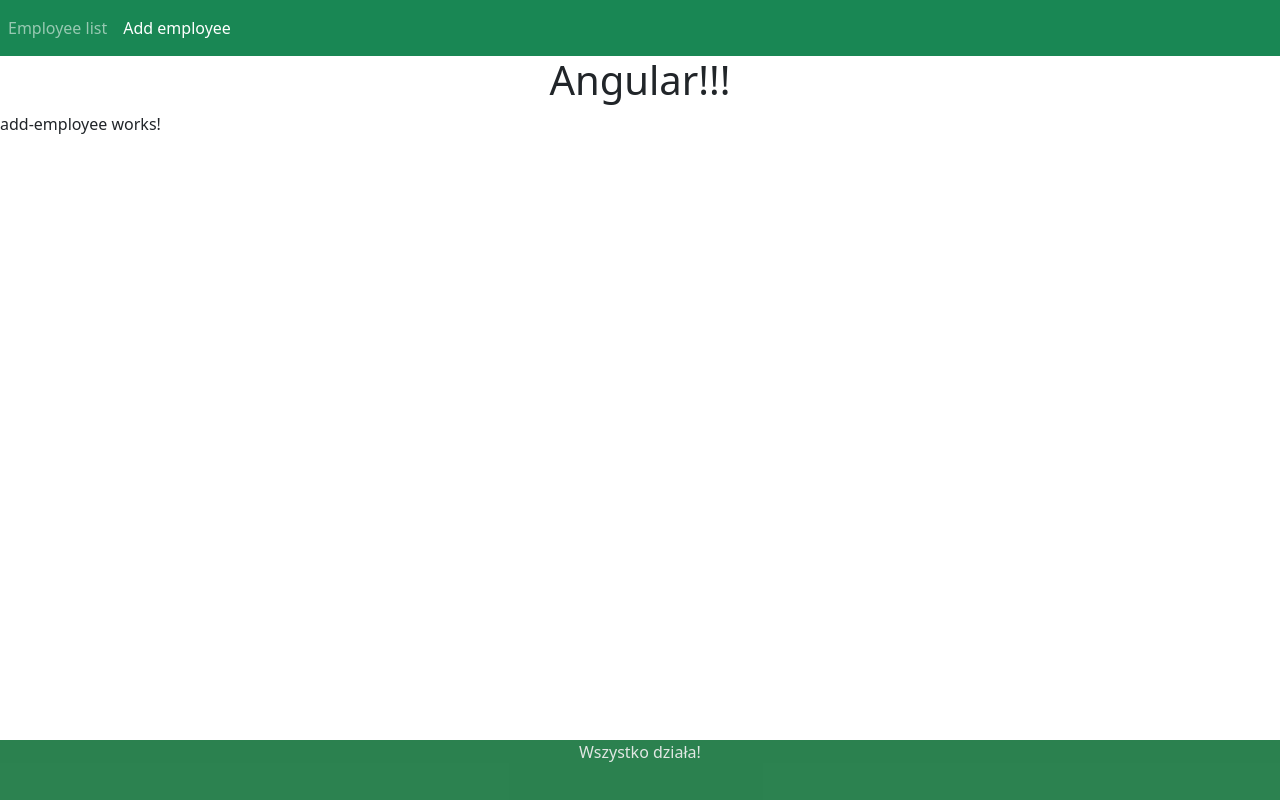
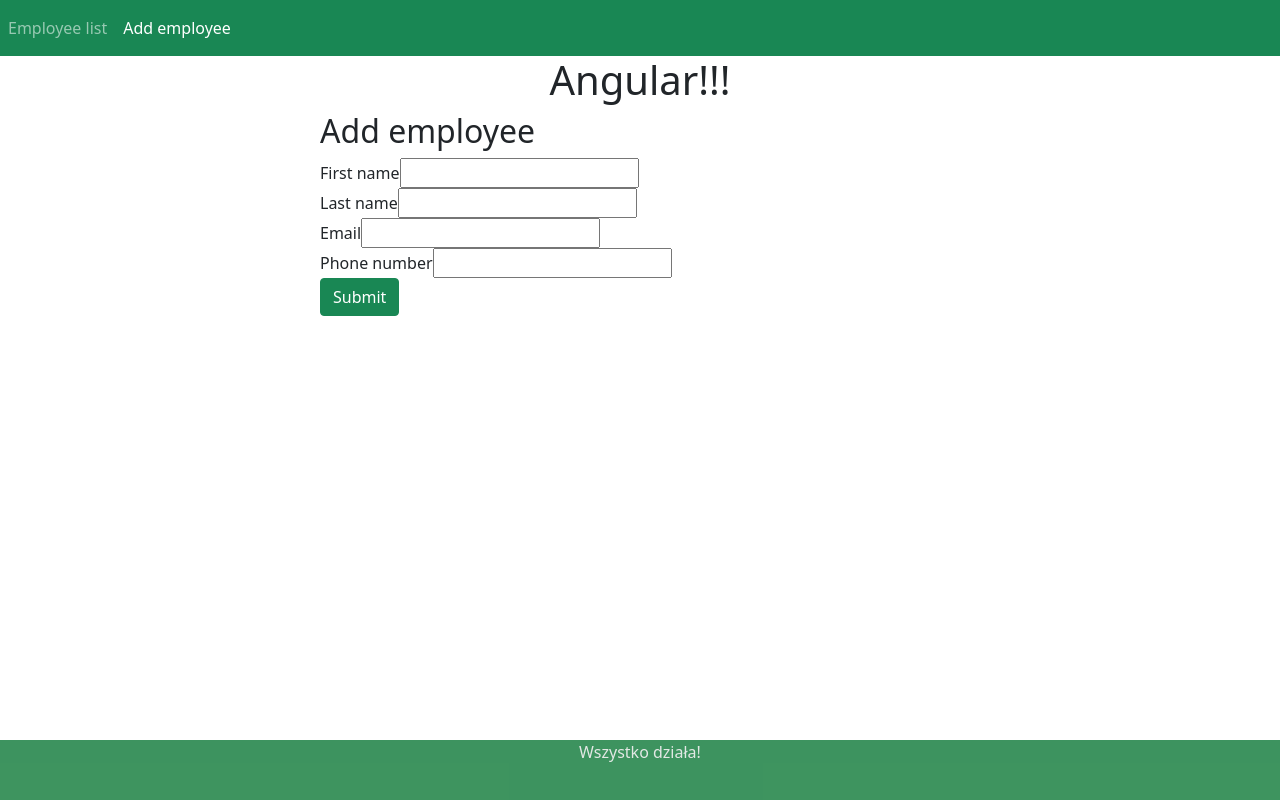
Before and after one commit to Thanders15/EmployeeManagement, an Angular app in the folder AngularEmployee/: page /add-employee in a window 1280 px wide. Built offline with nearby package versions, Linux system fonts and the light colour scheme.

Commit message:
Adding emplee functionality in Angular

```diff
--- a/AngularEmployee/src/app/add-employee/add-employee.component.html
+++ b/AngularEmployee/src/app/add-employee/add-employee.component.html
@@ -1 +1,30 @@
-<p>add-employee works!</p>
+<div class="col-md-8 offset-md-3">
+<h2>Add employee</h2>
+<form (ngSubmit) = "addSubmit()">
+    <div class = "form-group">
+        <label>First name</label>
+        <input type = "text" class="form-controll" id="firstName"
+        [(ngModel)] = "employee.firstName" name = "firstName">
+    </div>
+
+    <div class = "form-group">
+        <label>Last name</label>
+        <input type = "text" class="form-controll" id="lastName"
+        [(ngModel)] = "employee.lastName" name = "lastName">
+    </div>
+
+    <div class = "form-group">
+        <label>Email</label>
+        <input type = "text" class="form-controll" id="email"
+        [(ngModel)] = "employee.email" name = "Email">
+    </div>
+
+    <div class = "form-group">
+        <label>Phone number</label>
+        <input type = "text" class="form-controll" id="phoneNumber"
+        [(ngModel)] = "employee.phoneNumber" name = "phoneNumber">
+    </div>
+
+    <button class="btn btn-success" type = "submit">Submit</button>
+</form>
+</div>
--- a/AngularEmployee/src/app/add-employee/add-employee.component.ts
+++ b/AngularEmployee/src/app/add-employee/add-employee.component.ts
@@ -1,4 +1,5 @@
 import { Component, OnInit } from '@angular/core';
+import { Employee } from '../employee';
 
 @Component({
   selector: 'app-add-employee',
@@ -7,9 +8,13 @@
 })
 export class AddEmployeeComponent implements OnInit {
 
+  employee: Employee = new Employee()
   constructor() { }
 
   ngOnInit(): void {
   }
+  addSubmit(){
+    console.log(this.employee)
+  }
 
 }
--- a/AngularEmployee/src/app/app.module.ts
+++ b/AngularEmployee/src/app/app.module.ts
@@ -6,6 +6,7 @@
 import { EmployeeListComponent } from './employee-list/employee-list.component';
 import { NgbModule } from '@ng-bootstrap/ng-bootstrap';
 import { AddEmployeeComponent } from './add-employee/add-employee.component';
+import { FormsModule } from '@angular/forms';
 
 @NgModule({
   declarations: [
@@ -17,7 +18,8 @@
     BrowserModule,
     AppRoutingModule,
     NgbModule,
-    HttpClientModule
+    HttpClientModule,
+    FormsModule
   ],
   providers: [],
   bootstrap: [AppComponent]
--- a/AngularEmployee/src/styles.css
+++ b/AngularEmployee/src/styles.css
@@ -5,7 +5,7 @@
     bottom: 0;
     width: 100%;
     height: 60px;
-    background-color: rgba(2, 105, 45, 0.836);
+    background-color: rgba(16, 122, 57, 0.808);
     text-align: center;
     color: rgba(238, 238, 238, 0.932);
 }
```
